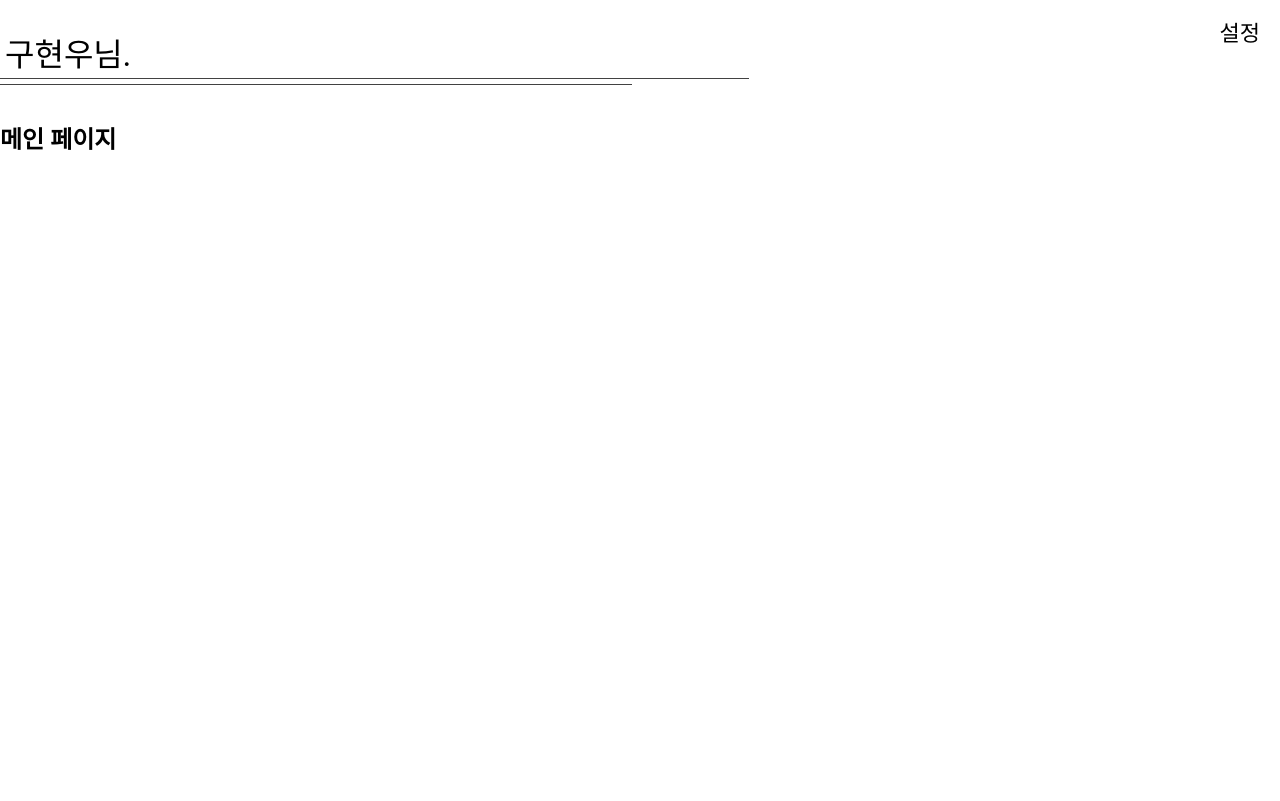
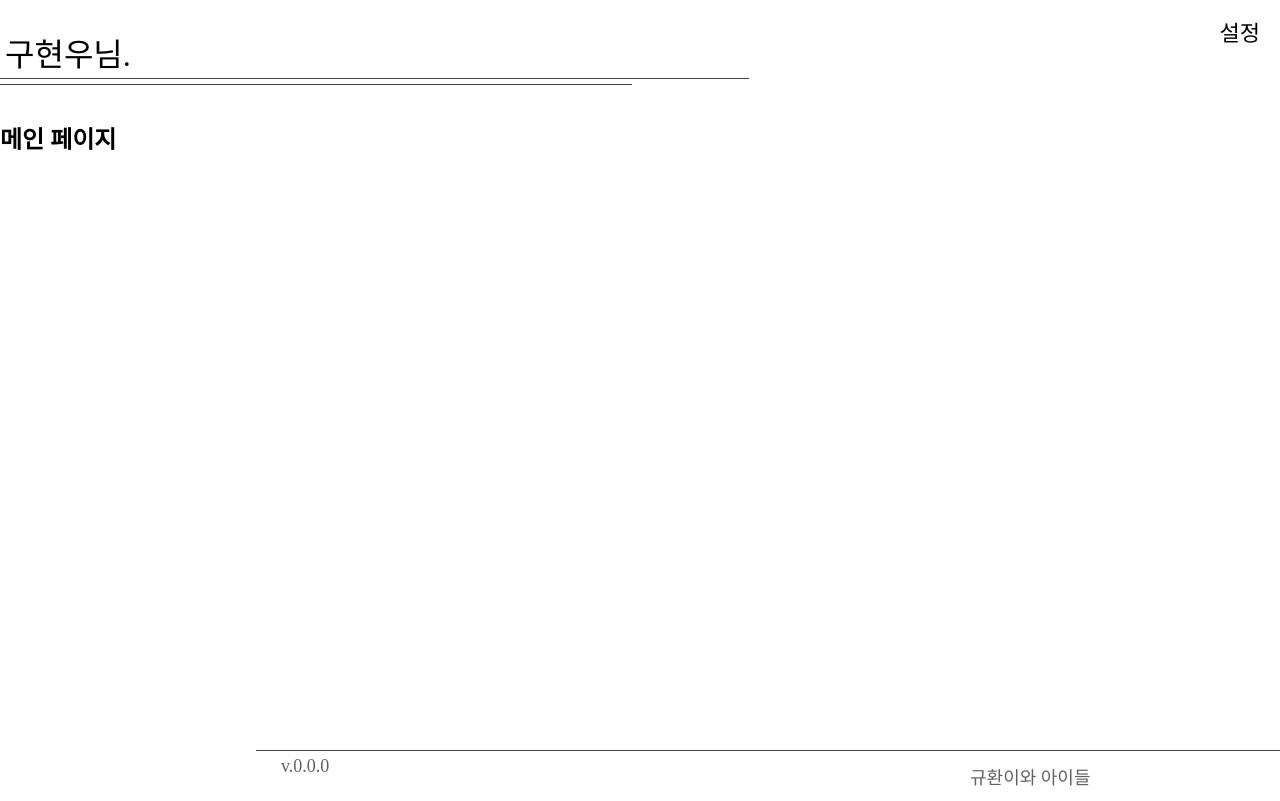
Before and after one commit to freemoon99/LM_Front-End, a React (Create React App) app in the folder leave_message/: page / in a window 1280 px wide. Built offline with nearby package versions, Linux system fonts and the light colour scheme.

Commit message:
헤더/바디/푸터 메인 페이지에 적용

```diff
--- a/leave_message/src/pages/MainPage.js
+++ b/leave_message/src/pages/MainPage.js
@@ -1,14 +1,25 @@
 import Header from "../components/Header";
+import Footer from "../components/Footer";
+import "../styles/pages/MainPage.css";
 
 const MainPage = () => {
 
     const pageName = 'main';
 
     return(
-        <>
-            <Header pageName={pageName}/>
-            <h2>메인 페이지</h2>
-        </>
+        <div className="frame-mainPage">
+            <div className="frame-mainPage-header">
+                <Header pageName={pageName}/>
+            </div>
+
+            <div className="frame-mainPage-body">
+                <h2>메인 페이지</h2>
+            </div>
+
+            <div className="frame-mainPage-footer">
+                <Footer/>
+            </div>
+        </div>
     );
 }
 
--- a/leave_message/src/styles/pages/MainPage.css
+++ b/leave_message/src/styles/pages/MainPage.css
@@ -0,0 +1,10 @@
+.frame-mainPage {
+    display: flex;
+    flex-direction: column;
+    width: 100%;
+    height: 100vh;
+}
+
+.frame-mainPage-body {
+    flex-grow:1;
+}
```
